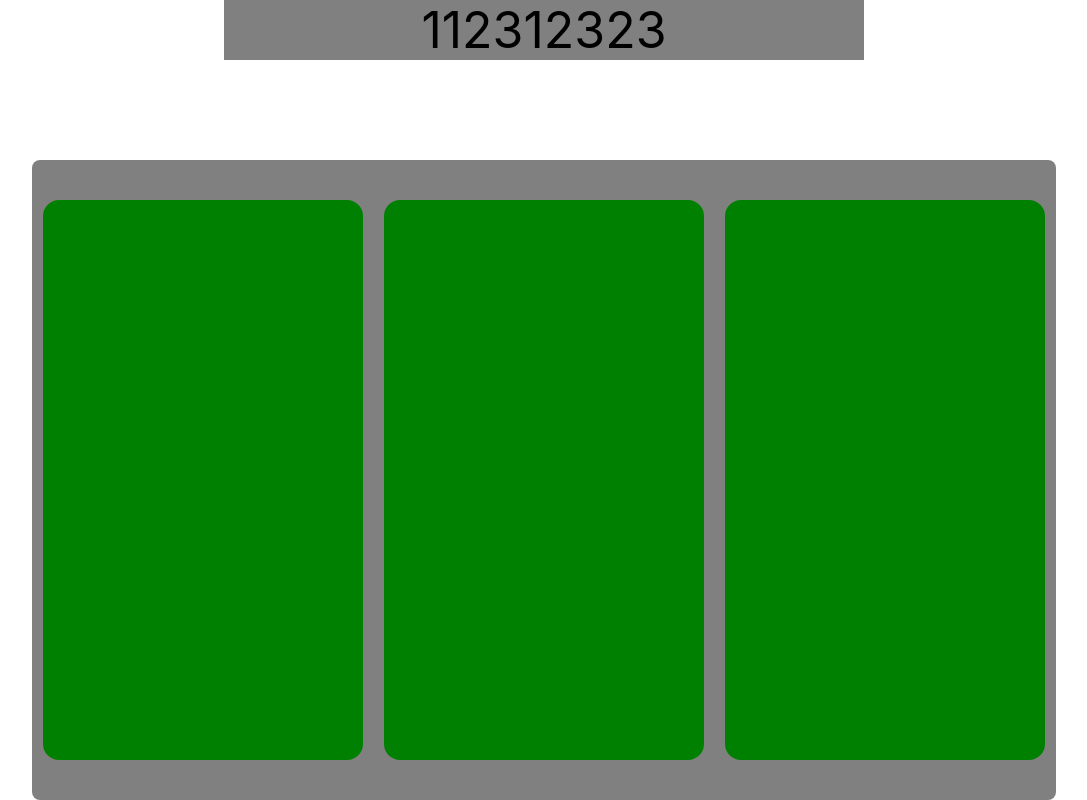
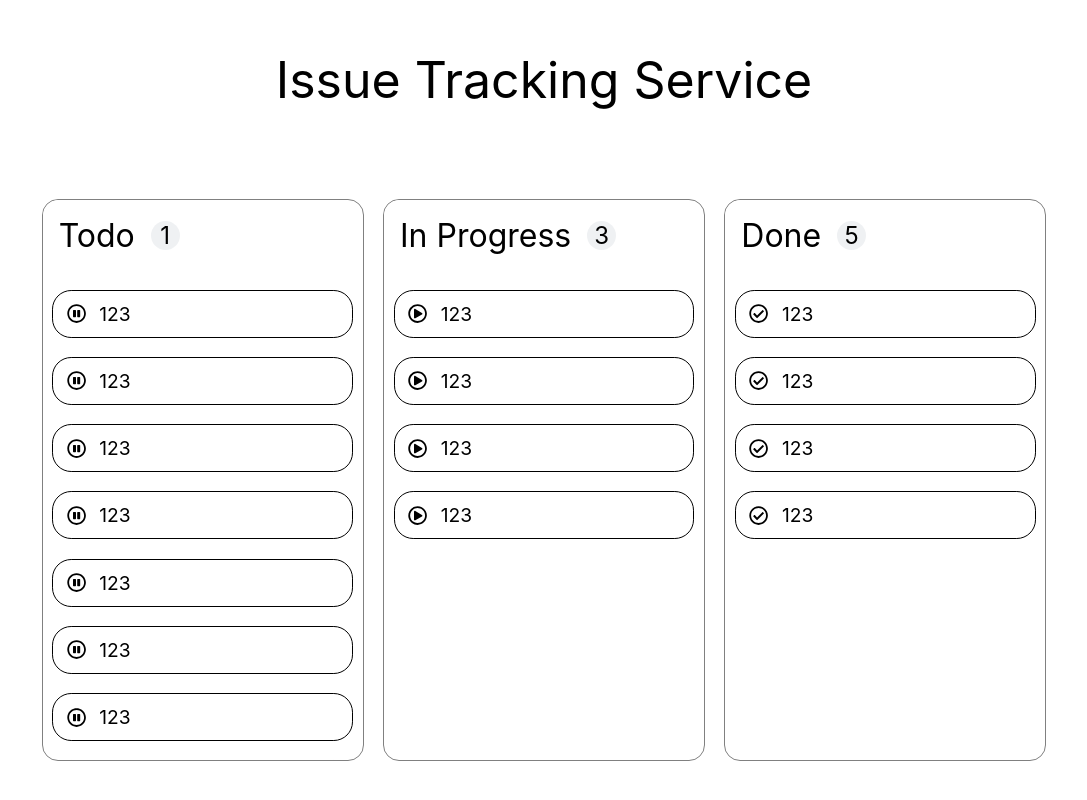
Before and after one commit to RyuJiChang/pre-onboarding-8th-week2, a React (Create React App) app: page / in a window 1280 px wide. Shown: the whole page, without its empty margins (96-1183 px from the left). Built offline with nearby package versions, Linux system fonts and the light colour scheme.

Commit message:
feat:메인페이지 layout(리스트, 아이콘, 스크롤)

```diff
--- a/src/App.js
+++ b/src/App.js
@@ -1,13 +1,122 @@
-import { MainContainer, Header, BoxContainerWrapper, BoxContainer } from './App.styles';
+import { FaRegPauseCircle, FaRegPlayCircle, FaRegCheckCircle } from 'react-icons/fa';
+
+import {
+  MainContainer,
+  Header,
+  BoxContainerWrapper,
+  BoxContainer,
+  ContainerHeader,
+  ContainerTitle,
+  ContainerListNumber,
+  ListContainer,
+  List,
+} from './App.styles';
 
 function App() {
   return (
     <MainContainer>
-      <Header>112312323</Header>
+      <Header>Issue Tracking Service</Header>
       <BoxContainerWrapper>
-        <BoxContainer></BoxContainer>
-        <BoxContainer></BoxContainer>
-        <BoxContainer></BoxContainer>
+        <BoxContainer>
+          <ContainerHeader>
+            <ContainerTitle>Todo</ContainerTitle>
+            <ContainerListNumber>1</ContainerListNumber>
+          </ContainerHeader>
+          <ListContainer>
+            <List>
+              <FaRegPauseCircle className="logo" />
+              123
+            </List>{' '}
+            <List>
+              <FaRegPauseCircle className="logo" />
+              123
+            </List>{' '}
+            <List>
+              <FaRegPauseCircle className="logo" />
+              123
+            </List>{' '}
+            <List>
+              <FaRegPauseCircle className="logo" />
+              123
+            </List>{' '}
+            <List>
+              <FaRegPauseCircle className="logo" />
+              123
+            </List>{' '}
+            <List>
+              <FaRegPauseCircle className="logo" />
+              123
+            </List>{' '}
+            <List>
+              <FaRegPauseCircle className="logo" />
+              123
+            </List>{' '}
+            <List>
+              <FaRegPauseCircle className="logo" />
+              123
+            </List>{' '}
+            <List>
+              <FaRegPauseCircle className="logo" />
+              123
+            </List>{' '}
+            <List>
+              <FaRegPauseCircle className="logo" />
+              123
+            </List>{' '}
+            <List>
+              <FaRegPauseCircle className="logo" />
+              123
+            </List>{' '}
+            <List>
+              <FaRegPauseCircle className="logo" />
+              123
+            </List>{' '}
+            <List>
+              <FaRegPauseCircle className="logo" />
+              123
+            </List>
+          </ListContainer>
+        </BoxContainer>
+        <BoxContainer>
+          <ContainerHeader>
+            <ContainerTitle>In Progress</ContainerTitle>
+            <ContainerListNumber>3</ContainerListNumber>
+          </ContainerHeader>
+          <ListContainer>
+            <List>
+              <FaRegPlayCircle className="logo" /> 123
+            </List>
+            <List>
+              <FaRegPlayCircle className="logo" /> 123
+            </List>
+            <List>
+              <FaRegPlayCircle className="logo" /> 123
+            </List>
+            <List>
+              <FaRegPlayCircle className="logo" /> 123
+            </List>
+          </ListContainer>
+        </BoxContainer>
+        <BoxContainer>
+          <ContainerHeader>
+            <ContainerTitle>Done</ContainerTitle>
+            <ContainerListNumber>5</ContainerListNumber>
+          </ContainerHeader>
+          <ListContainer>
+            <List>
+              <FaRegCheckCircle className="logo" /> 123
+            </List>
+            <List>
+              <FaRegCheckCircle className="logo" /> 123
+            </List>
+            <List>
+              <FaRegCheckCircle className="logo" /> 123
+            </List>
+            <List>
+              <FaRegCheckCircle className="logo" /> 123
+            </List>
+          </ListContainer>
+        </BoxContainer>
       </BoxContainerWrapper>
     </MainContainer>
   );
--- a/src/App.styles.js
+++ b/src/App.styles.js
@@ -5,16 +5,14 @@
   justify-content: center;
   align-items: center;
   flex-direction: column;
-  /* background-color: #e9ecef87; */
 `;
 
 const Header = styled.header`
   width: 50vw;
   font-size: 50px;
-  margin-bottom: 2em;
+  margin: 1em 0;
   display: flex;
   justify-content: center;
-  background-color: gray;
 `;
 
 const BoxContainerWrapper = styled.div`
@@ -23,15 +21,68 @@
   display: flex;
   justify-content: space-around;
   align-items: center;
-  background-color: gray;
   border-radius: 0.5em;
 `;
 
 const BoxContainer = styled.div`
   width: 25vw;
   height: 70vh;
-  background-color: green;
+  border-radius: 1em;
+  overflow-y: auto;
+  border: 1px solid gray;
+`;
+
+const ContainerHeader = styled.div`
+  width: 24vw;
+  display: flex;
+  align-items: center;
+  position: fixed;
+  background-color: white;
   border-radius: 1em;
 `;
 
-export { MainContainer, Header, BoxContainerWrapper, BoxContainer };
+const ContainerTitle = styled.span`
+  font-size: 2rem;
+  margin: 0.5em;
+`;
+
+const ContainerListNumber = styled.div`
+  font-size: 1.5rem;
+  width: 1.2em;
+  height: 1.2em;
+  display: flex;
+  align-items: center;
+  justify-content: center;
+  background-color: #afb8c133;
+  border-radius: 1em;
+`;
+
+const ListContainer = styled.div`
+  display: flex;
+  flex-direction: column;
+  margin-top: 5em;
+`;
+
+const List = styled.div`
+  display: flex;
+  align-items: center;
+  font-size: 1.2rem;
+  margin: 0.5em;
+  border: 1px solid black;
+  border-radius: 1em;
+  .logo {
+    margin: 0.7em;
+  }
+`;
+
+export {
+  MainContainer,
+  Header,
+  BoxContainerWrapper,
+  BoxContainer,
+  ContainerHeader,
+  ContainerTitle,
+  ContainerListNumber,
+  ListContainer,
+  List,
+};
```
